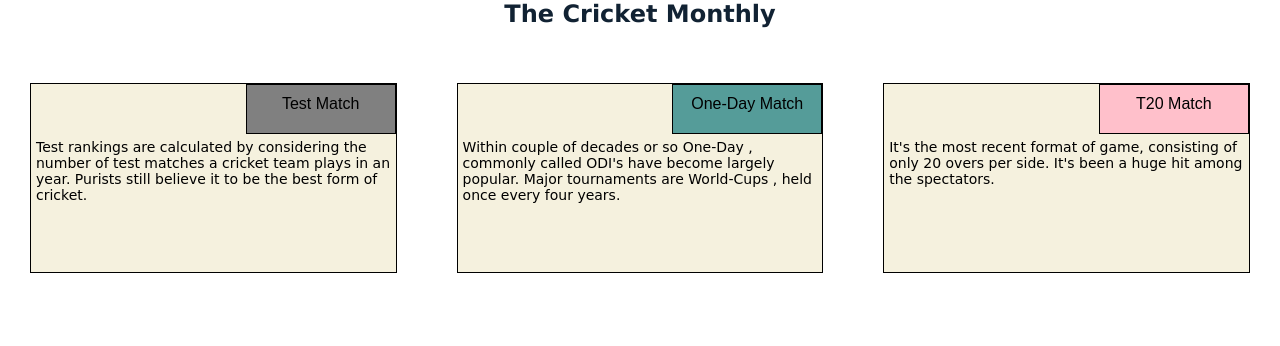
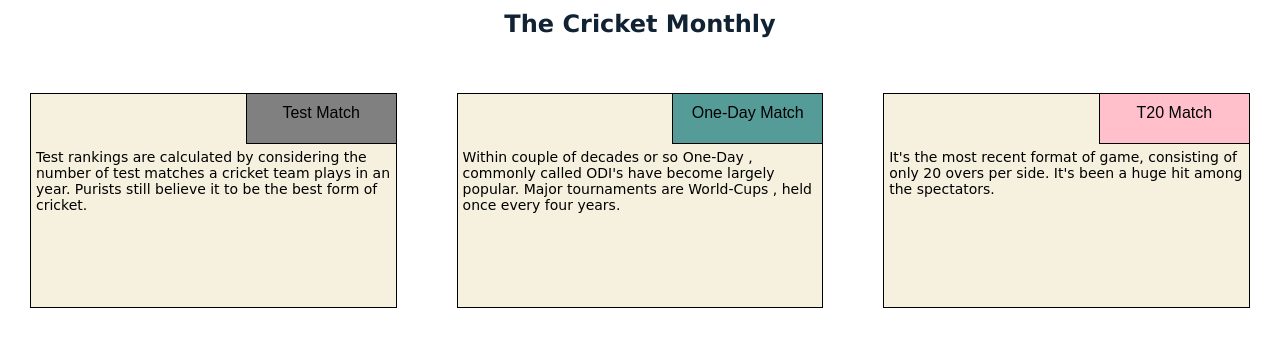
Before and after one commit to ashutoshcric/Coursera, a plain HTML site: page Module2/index.html in a window 1280 px wide. Drawn offline with Linux system fonts and the light colour scheme.

Commit message:
Spacing, and padding changed

```diff
--- a/Module2/css/style.css
+++ b/Module2/css/style.css
@@ -9,6 +9,7 @@ h2{
 	font-family: verdana,sans-serif;
 	text-decoration-color: #221901;
 	opacity: 5;
+	margin-top: 10px;
 	color: #112233;
 }
 .inside {
@@ -30,21 +31,25 @@ h2{
 	width:150px;
 	height:50px;
 	background-color: gray;
-	border: 1px solid black;
+	border-left: 1px solid black;
+	border-bottom: 1px solid black;
 }
 .title2{
 	float: right;
 	width:150px;
 	height:50px;
 	background-color: #559c99;
-	border: 1px solid black;
+	border-left: 1px solid black;
+	border-bottom: 1px solid black;
 }
 .title3{
 	float: right;
 	width:150px;
 	height:50px;
 	background-color: pink;
-	border: 1px solid black;
+	border-left: 1px solid black;
+	border-bottom: 1px solid black;
+
 }
 
 .descript{
@@ -63,7 +68,7 @@ p.descript{
 }
 .col1,.col2,.col3{
 	float: left;
-	height: 250px;
+	height: 275px;
 	padding: 30px;
 }
 
```
